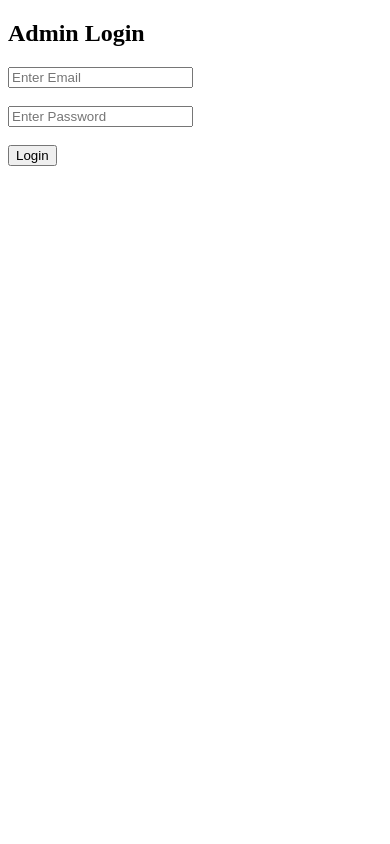
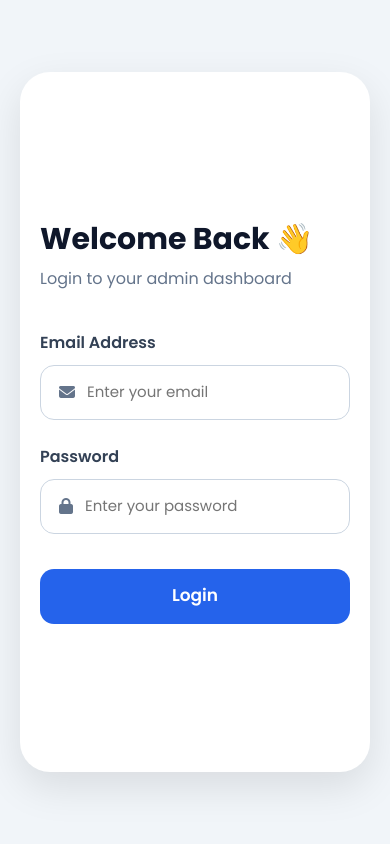
Before and after one commit to harsh-parit/medirefill-system, a PHP site: page /medirefill-system/login.php in a window 390 px wide. Run offline with PHP 8.4, Linux system fonts and the light colour scheme.

Commit message:
login ui

```diff
--- /dev/null
+++ b/assets/css/login.css
@@ -0,0 +1,217 @@
+@import url('https://fonts.googleapis.com/css2?family=Poppins:wght@300;400;500;600;700&display=swap');
+
+*{
+    margin:0;
+    padding:0;
+    box-sizing:border-box;
+    font-family:'Poppins',sans-serif;
+}
+
+body{
+    width:100%;
+    min-height:100vh;
+    background:#f1f5f9;
+    display:flex;
+    justify-content:center;
+    align-items:center;
+    padding:20px;
+}
+
+/* LOGIN CONTAINER */
+
+.login-container{
+    width:100%;
+    max-width:1200px;
+}
+
+/* LOGIN CARD */
+
+.login-card{
+    width:100%;
+    min-height:700px;
+    background:white;
+    border-radius:30px;
+    overflow:hidden;
+    display:grid;
+    grid-template-columns:1fr 1fr;
+    box-shadow:0 15px 40px rgba(0,0,0,0.1);
+}
+
+/* LEFT SIDE */
+
+.login-left{
+    position:relative;
+    background:
+    linear-gradient(rgba(37,99,235,0.85),
+    rgba(15,23,42,0.9)),
+    url('https://images.unsplash.com/photo-1587854692152-cbe660dbde88?q=80&w=1200');
+
+    background-size:cover;
+    background-position:center;
+    display:flex;
+    justify-content:center;
+    align-items:center;
+    padding:50px;
+    color:white;
+}
+
+.left-content{
+    position:relative;
+    z-index:2;
+}
+
+.left-content h1{
+    font-size:50px;
+    margin-bottom:20px;
+    font-weight:700;
+}
+
+.left-content p{
+    font-size:18px;
+    line-height:1.7;
+    margin-bottom:40px;
+    max-width:400px;
+}
+
+/* FEATURES */
+
+.features{
+    display:flex;
+    flex-direction:column;
+    gap:20px;
+}
+
+.feature{
+    display:flex;
+    align-items:center;
+    gap:15px;
+    font-size:17px;
+}
+
+.feature i{
+    width:45px;
+    height:45px;
+    background:rgba(255,255,255,0.2);
+    display:flex;
+    justify-content:center;
+    align-items:center;
+    border-radius:50%;
+}
+
+/* RIGHT SIDE */
+
+.login-right{
+    display:flex;
+    justify-content:center;
+    align-items:center;
+    padding:50px;
+}
+
+.login-form-box{
+    width:100%;
+    max-width:420px;
+}
+
+.login-form-box h2{
+    font-size:38px;
+    font-weight:700;
+    color:#0f172a;
+    margin-bottom:10px;
+}
+
+.sub-text{
+    color:#64748b;
+    margin-bottom:40px;
+    font-size:16px;
+}
+
+/* INPUT BOX */
+
+.input-box{
+    margin-bottom:25px;
+}
+
+.input-box label{
+    display:block;
+    margin-bottom:10px;
+    font-weight:600;
+    color:#334155;
+}
+
+.input-field{
+    width:100%;
+    height:55px;
+    border:1px solid #cbd5e1;
+    border-radius:14px;
+    display:flex;
+    align-items:center;
+    padding:0 18px;
+    transition:0.3s;
+    background:#fff;
+}
+
+.input-field:focus-within{
+    border-color:#2563eb;
+    box-shadow:0 0 0 4px rgba(37,99,235,0.1);
+}
+
+.input-field i{
+    color:#64748b;
+    margin-right:12px;
+    font-size:16px;
+}
+
+.input-field input{
+    width:100%;
+    border:none;
+    outline:none;
+    font-size:15px;
+    background:none;
+}
+
+/* LOGIN BUTTON */
+
+.login-btn{
+    width:100%;
+    height:55px;
+    border:none;
+    border-radius:14px;
+    background:#2563eb;
+    color:white;
+    font-size:17px;
+    font-weight:600;
+    cursor:pointer;
+    transition:0.3s;
+    margin-top:10px;
+}
+
+.login-btn:hover{
+    background:#1d4ed8;
+    transform:translateY(-2px);
+}
+
+/* RESPONSIVE */
+
+@media(max-width:992px){
+
+    .login-card{
+        grid-template-columns:1fr;
+    }
+
+    .login-left{
+        display:none;
+    }
+
+}
+
+@media(max-width:576px){
+
+    .login-right{
+        padding:30px 20px;
+    }
+
+    .login-form-box h2{
+        font-size:30px;
+    }
+
+}
--- a/login.php
+++ b/login.php
@@ -1,23 +1,125 @@
 <!DOCTYPE html>
-<html>
+<html lang="en">
+
 <head>
-    <title>Login</title>
+
+    <meta charset="UTF-8">
+    <meta name="viewport" content="width=device-width, initial-scale=1.0">
+
+    <title>MediRefill Login</title>
+
+    <!-- Bootstrap -->
+
+    <link href="https://cdn.jsdelivr.net/npm/bootstrap@5.3.3/dist/css/bootstrap.min.css" rel="stylesheet">
+
+    <!-- Font Awesome -->
+
+    <link rel="stylesheet" href="https://cdnjs.cloudflare.com/ajax/libs/font-awesome/6.5.1/css/all.min.css">
+
+    <!-- Custom CSS -->
+
+    <link rel="stylesheet" href="assets/css/login.css">
+
 </head>
+
 <body>
 
-<h2>Admin Login</h2>
+    <div class="login-container">
 
-<form action="login_process.php" method="POST">
+        <div class="login-card">
 
-    <input type="email" name="email" placeholder="Enter Email" required>
-    <br><br>
+            <!-- LEFT SIDE -->
 
-    <input type="password" name="password" placeholder="Enter Password" required>
-    <br><br>
+            <div class="login-left">
 
-    <button type="submit">Login</button>
+                <div class="overlay"></div>
 
-</form>
+                <div class="left-content">
+
+                    <h1>MediRefill</h1>
+
+                    <p>
+                        Smart Pharmacy Refill &
+                        Wellness Reminder System
+                    </p>
+
+                    <div class="features">
+
+                        <div class="feature">
+                            <i class="fa-solid fa-bell"></i>
+                            <span>Auto Refill Alerts</span>
+                        </div>
+
+                        <div class="feature">
+                            <i class="fa-solid fa-capsules"></i>
+                            <span>Medicine Tracking</span>
+                        </div>
+
+                        <div class="feature">
+                            <i class="fa-solid fa-heart-pulse"></i>
+                            <span>Wellness Monitoring</span>
+                        </div>
+
+                    </div>
+
+                </div>
+
+            </div>
+
+            <!-- RIGHT SIDE -->
+
+            <div class="login-right">
+
+                <div class="login-form-box">
+
+                    <h2>Welcome Back 👋</h2>
+
+                    <p class="sub-text">
+                        Login to your admin dashboard
+                    </p>
+
+                    <form action="login_process.php" method="POST">
+
+                        <div class="input-box">
+
+                            <label>Email Address</label>
+
+                            <div class="input-field">
+                                <i class="fa-solid fa-envelope"></i>
+
+                                <input type="email" name="email" placeholder="Enter your email" required>
+                            </div>
+
+                        </div>
+
+                        <div class="input-box">
+
+                            <label>Password</label>
+
+                            <div class="input-field">
+
+                                <i class="fa-solid fa-lock"></i>
+
+                                <input type="password" name="password" placeholder="Enter your password" required>
+
+                            </div>
+
+                        </div>
+
+                        <button type="submit" class="login-btn">
+                            Login
+                        </button>
+
+                    </form>
+
+                </div>
+
+            </div>
+
+        </div>
+
+    </div>
 
 </body>
+
 </html>
```
